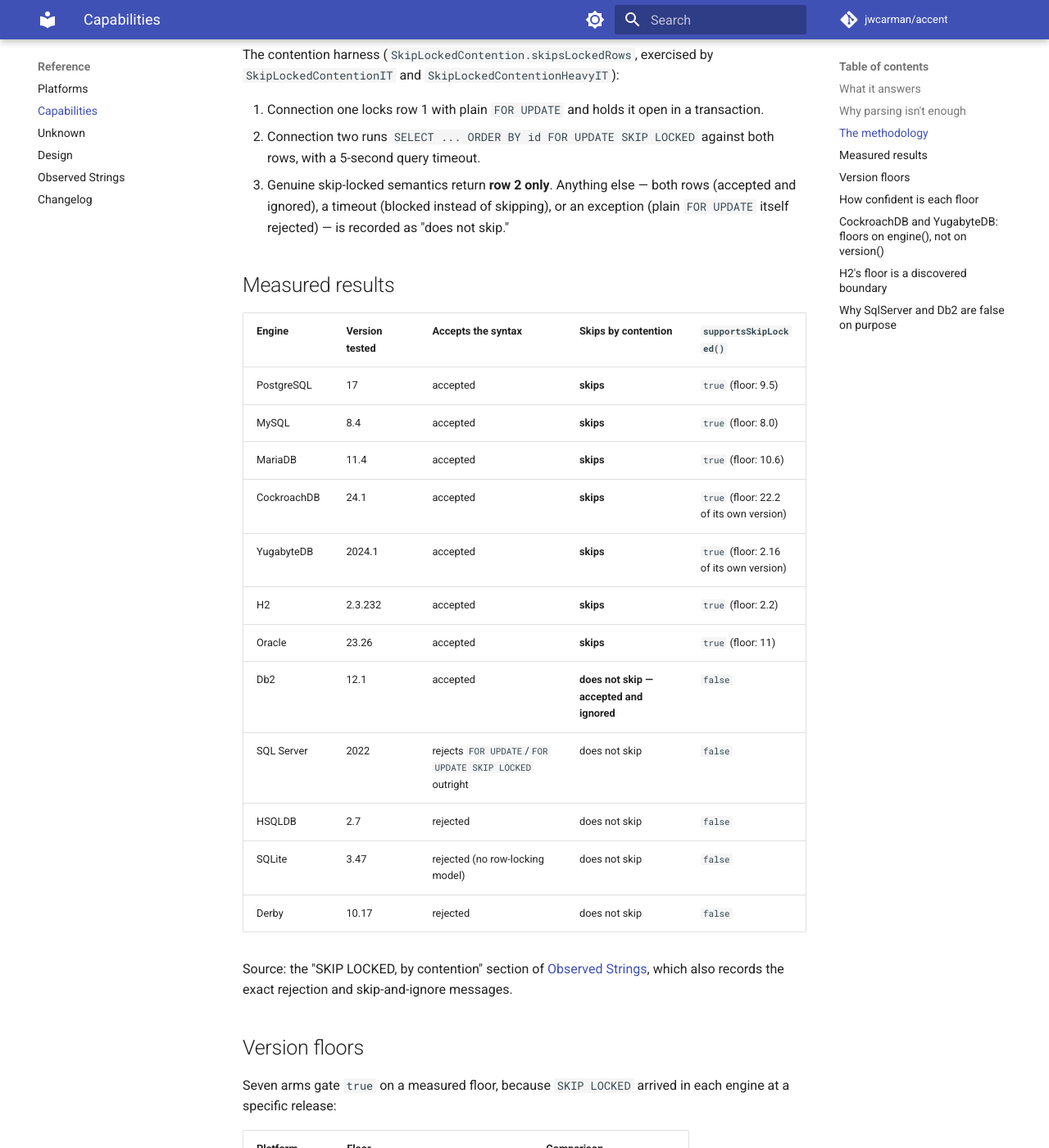
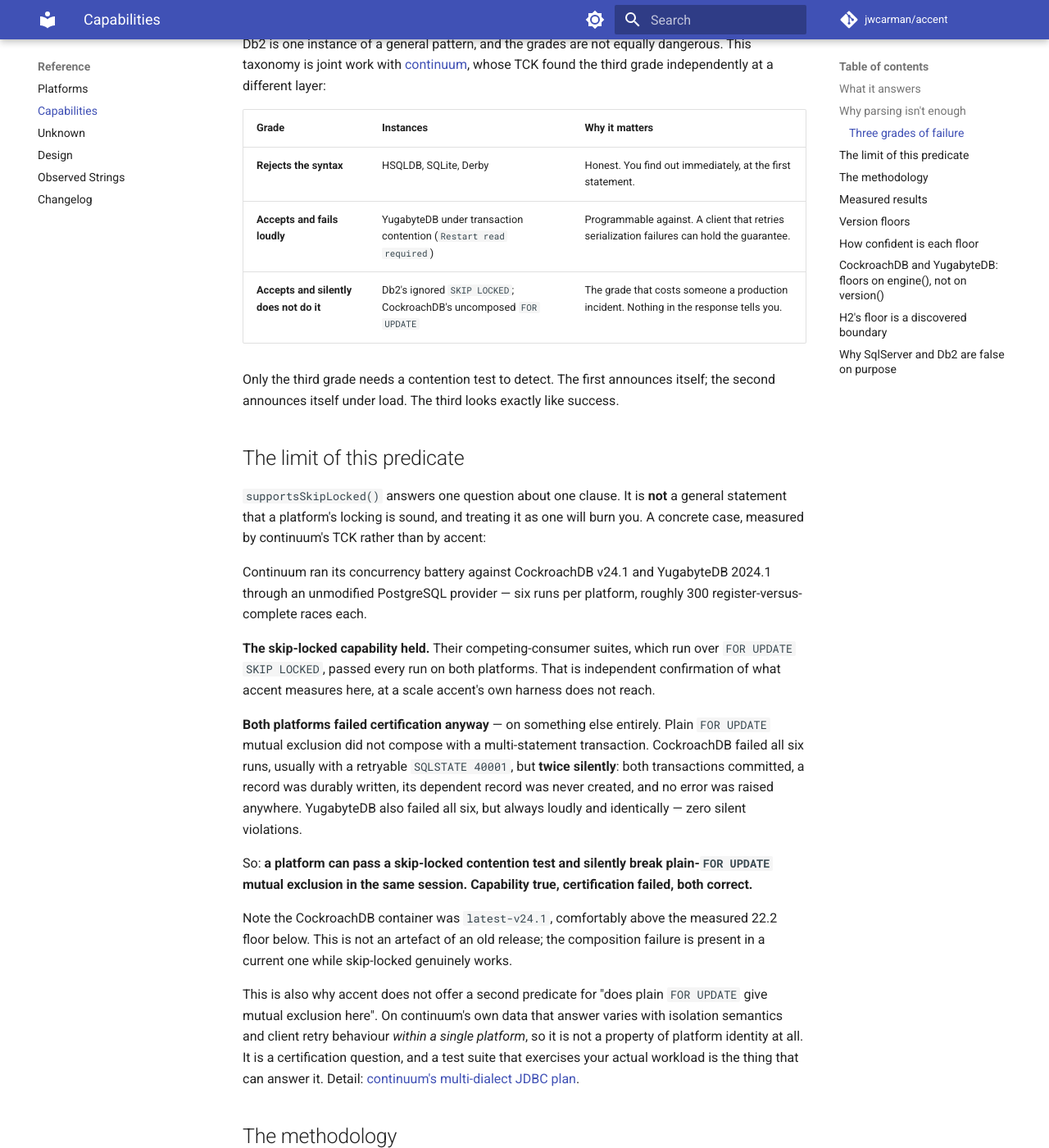
Before and after one commit to jwcarman/accent, an MkDocs documentation site: the page built from docs/capabilities.md, in a window 1280 px wide and 1400 px high, scrolled down 1063 px. Shown: the whole window at 82% size. Built offline with MkDocs 1.6.1 and Material for MkDocs 9.7.7, drawn with Linux system fonts in a browser that asks for light colours; comment, search, counter and statistics services are not loaded.

Commit message:
Document the three grades of skip-locked failure, and correct driver advice
Adds a case study from continuum's TCK, cited with permission. Continuum ran a
concurrency battery against CockroachDB v24.1 and YugabyteDB 2024.1 through an
unmodified PostgreSQL provider: six runs per platform, ~300 races each. The
skip-locked capability held on both, independently confirming what accent
measures. Both failed certification anyway, on plain FOR UPDATE mutual
exclusion failing to compose with a multi-statement transaction — CockroachDB
twice silently, with both transactions committing and a dependent record never
created and no error raised.

A platform can pass a skip-locked contention test and silently break plain
FOR UPDATE mutual exclusion in the same session. Capability true,
certification failed, both correct. That is the concrete argument for keeping
supportsSkipLocked() narrow, and for not adding a second predicate about
FOR UPDATE: on continuum's own data that answer varies with isolation
semantics and client retry behaviour within a single platform, so it is not a
property of platform identity.

The taxonomy the two projects arrived at jointly: rejects-the-syntax is honest,
accepts-and-fails-loudly is programmable against, accepts-and-silently-does-not
is the grade that costs a production incident. Only the third needs a
contention test to find.

Also corrects advice in observed-strings.md that was wrong. It suggested
keeping the YugabyteDB driver off the test classpath as an alternative to
explicit driver construction. That does not work: YugabyteDBYSQLContainer's
wait strategy requires com.yugabyte.Driver to start the container at all. The
rule is narrower — never let DriverManager choose — and both explicit driver
construction and PGSimpleDataSource satisfy it.

Co-Authored-By: Claude Opus 5 (1M context) <noreply@anthropic.com>
Claude-Session: https://claude.ai/code/session_01Gturtr2vCoUvwHNHSJzMhe

```diff
--- a/docs/capabilities.md
+++ b/docs/capabilities.md
@@ -39,6 +39,64 @@ being accepted would hand the same row to two workers at once, silently,
 under concurrency. That's exactly the failure `Db2#supportsSkipLocked()`
 returning `false` exists to prevent — and it's the reason every arm that
 claims `true` is backed by a contention test, not a parse check.
+
+### Three grades of failure
+
+Db2 is one instance of a general pattern, and the grades are not equally
+dangerous. This taxonomy is joint work with
+[continuum](https://github.com/jwcarman/continuum), whose TCK found the third
+grade independently at a different layer:
+
+| Grade | Instances | Why it matters |
+|---|---|---|
+| **Rejects the syntax** | HSQLDB, SQLite, Derby | Honest. You find out immediately, at the first statement. |
+| **Accepts and fails loudly** | YugabyteDB under transaction contention (`Restart read required`) | Programmable against. A client that retries serialization failures can hold the guarantee. |
+| **Accepts and silently does not do it** | Db2's ignored `SKIP LOCKED`; CockroachDB's uncomposed `FOR UPDATE` | The grade that costs someone a production incident. Nothing in the response tells you. |
+
+Only the third grade needs a contention test to detect. The first announces
+itself; the second announces itself under load. The third looks exactly like
+success.
+
+## The limit of this predicate
+
+`supportsSkipLocked()` answers one question about one clause. It is **not** a
+general statement that a platform's locking is sound, and treating it as one
+will burn you. A concrete case, measured by continuum's TCK rather than by
+accent:
+
+Continuum ran its concurrency battery against CockroachDB v24.1 and
+YugabyteDB 2024.1 through an unmodified PostgreSQL provider — six runs per
+platform, roughly 300 register-versus-complete races each.
+
+**The skip-locked capability held.** Their competing-consumer suites, which
+run over `FOR UPDATE SKIP LOCKED`, passed every run on both platforms. That
+is independent confirmation of what accent measures here, at a scale accent's
+own harness does not reach.
+
+**Both platforms failed certification anyway** — on something else entirely.
+Plain `FOR UPDATE` mutual exclusion did not compose with a multi-statement
+transaction. CockroachDB failed all six runs, usually with a retryable
+`SQLSTATE 40001`, but **twice silently**: both transactions committed, a
+record was durably written, its dependent record was never created, and no
+error was raised anywhere. YugabyteDB also failed all six, but always loudly
+and identically — zero silent violations.
+
+So: **a platform can pass a skip-locked contention test and silently break
+plain-`FOR UPDATE` mutual exclusion in the same session. Capability true,
+certification failed, both correct.**
+
+Note the CockroachDB container was `latest-v24.1`, comfortably above the
+measured 22.2 floor below. This is not an artefact of an old release; the
+composition failure is present in a current one while skip-locked genuinely
+works.
+
+This is also why accent does not offer a second predicate for "does plain
+`FOR UPDATE` give mutual exclusion here". On continuum's own data that answer
+varies with isolation semantics and client retry behaviour *within a single
+platform*, so it is not a property of platform identity at all. It is a
+certification question, and a test suite that exercises your actual workload
+is the thing that can answer it. Detail:
+[continuum's multi-dialect JDBC plan](https://github.com/jwcarman/continuum/blob/main/docs/superpowers/plans/2026-08-24-multi-dialect-jdbc.md).
 
 ## The methodology
 
```
Also changed, not shown: docs/observed-strings.md (+27 -1 lines).
